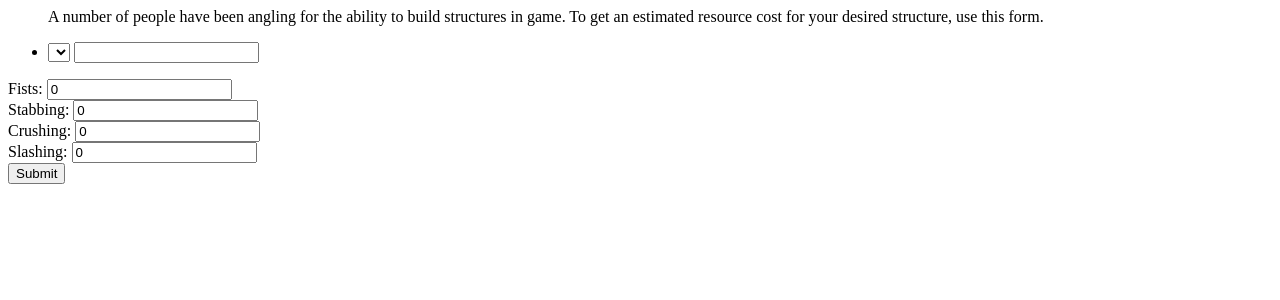
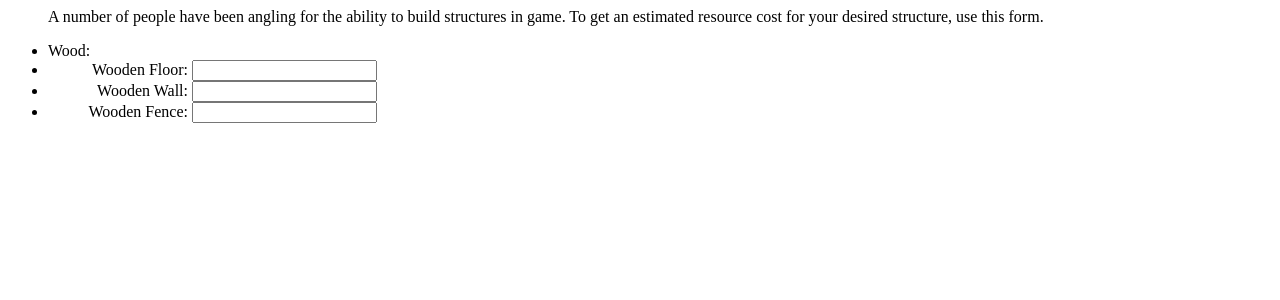
Before and after one commit to jsrn/ProjectBrainsPages, a PHP site: page /buildcost/buildcost.php in a window 1280 px wide. Shown: the top 300 px of the page. Run offline with PHP 8.4, Linux system fonts and the light colour scheme; lists and menus that the app fills with data are empty.

Commit message:
added fields

```diff
--- a/app/buildcost/buildcost.php
+++ b/app/buildcost/buildcost.php
@@ -4,30 +4,29 @@
 
 <ul id="partslist" class="noliststyle">
 	<li>
-		<select class="materials-select"></select>
-		<input type="text">
+		Wood:
+	</li>
+	<li>
+		<label for="wood-floor">Wooden Floor:</label>
+		<input id="wood-floor">
+	</li>
+	<li>
+		<label for="wood-wall">Wooden Wall:</label>
+		<input id="wood-wall">
+	</li>
+	<li>
+		<label for="wood-fence">Wooden Fence:</label>
+		<input id="wood-fence">
 	</li>
 </ul>
 
-<div id="options">
-	<div class="options-col">
-		<label for="fists">Fists:</label>
-		<input id="fists" value="0"><br>
+<script src="js/buildcost.js"></script>
 
-		<label for="stabbing">Stabbing:</label>
-		<input id="stabbing" value="0"><br>
-	</div>
-	<div class="options-col">
-		<label for="crushing">Crushing:</label>
-		<input id="crushing" value="0"><br>
-
-		<label for="slashing">Slashing:</label>
-		<input id="slashing" value="0"><br>
-	</div>
-</div>
-
-<input type="submit" id="roll-button" onclick="roll()">
-
-<div id="results"></div>
-
-<script src="js/buildcost.js"></script>
+<style>
+	#partslist label
+	{
+		width: 140px;
+		text-align: right;
+		display: inline-block;
+	}
+</style>
--- a/app/woundomatic/woundomatic.php
+++ b/app/woundomatic/woundomatic.php
@@ -21,7 +21,7 @@
 	</div>
 </div>
 
-<input type="submit" id="roll-button" onclick="roll()">
+<input type="submit" id="roll-button" onclick="roll()" value="Roll">
 
 <div id="results"></div>
 
```
Also changed, not shown: public/js/buildcost.js (deleted, +0 -17 lines).
